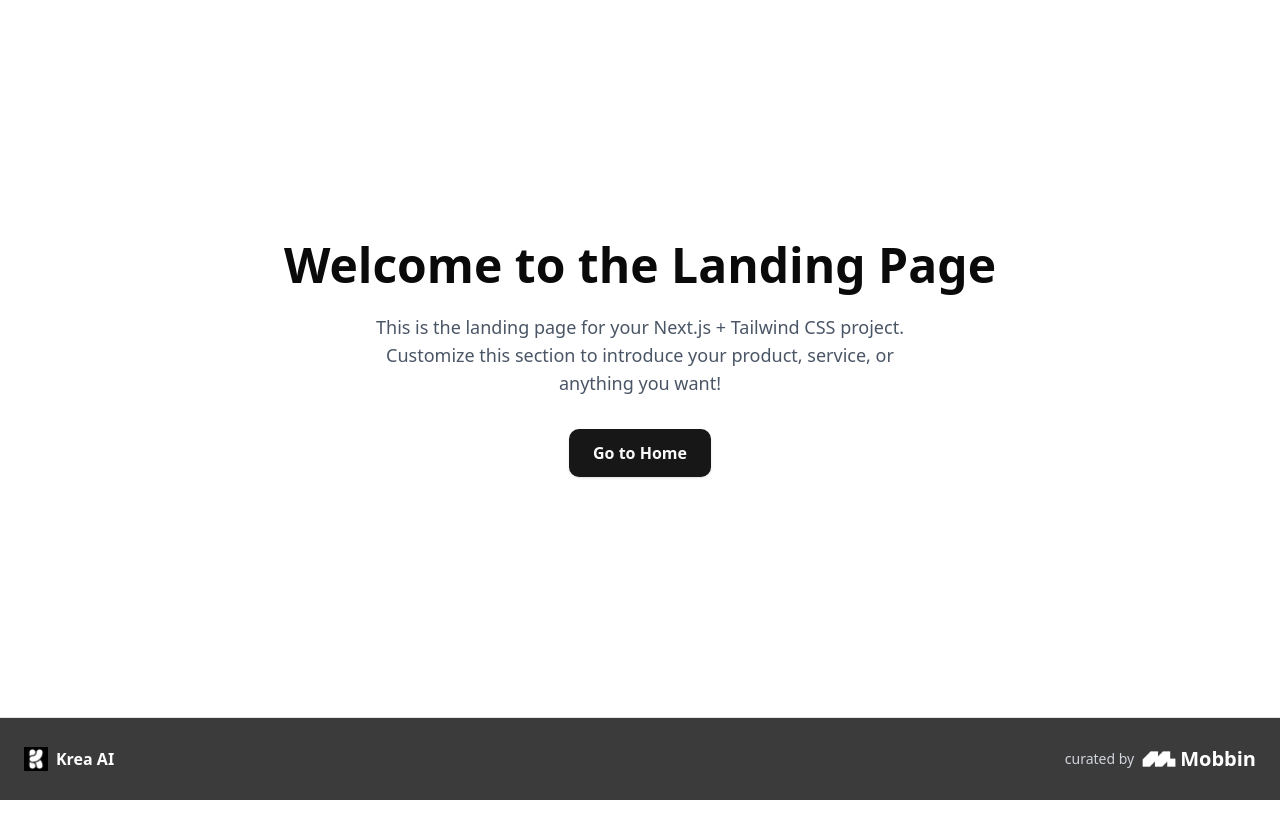
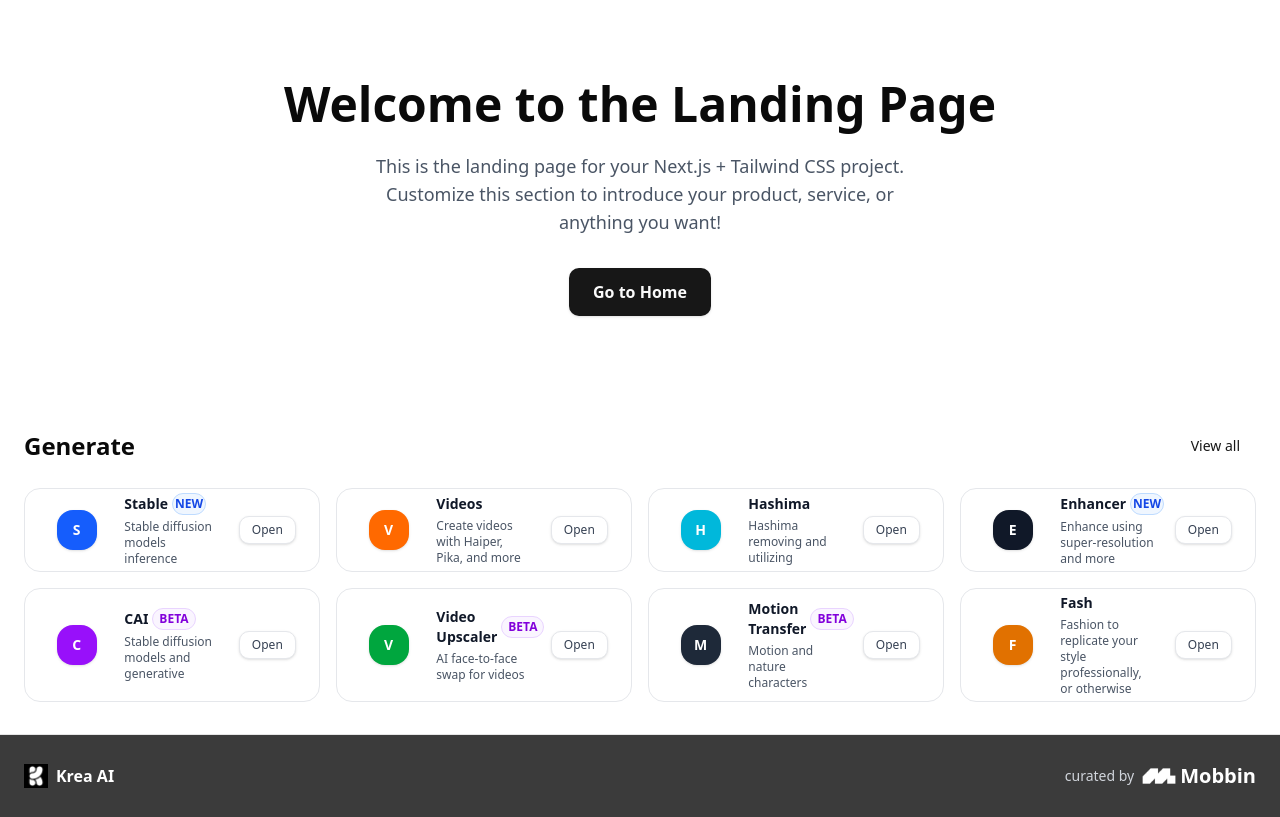
Before and after one commit to solonkonora/frontend-task, a Next.js app: page /landing in a window 1280 px wide. Built offline with nearby package versions, Linux system fonts and the light colour scheme.

Commit message:
add code for the generate section

```diff
--- a/src/app/globals.css
+++ b/src/app/globals.css
@@ -1,7 +1,7 @@
 @import "tailwindcss";
 
 @plugin "tailwindcss-animate";
-@import "tw-animate-css";
+/* @import "tw-animate-css"; */
 
 @custom-variant dark (&:is(.dark *));
 
--- a/src/app/landing/page.tsx
+++ b/src/app/landing/page.tsx
@@ -1,7 +1,6 @@
-
-
 import Link from "next/link";
 import Footer from "../../components/footer";
+import GenerateSection from "@/components/generate";
 
 export default function LandingPage() {
   return (
@@ -18,6 +17,7 @@
           Go to Home
         </Link>
       </section>
+      <GenerateSection />
       <Footer />
     </main>
   );
--- a/src/components/generate.tsx
+++ b/src/components/generate.tsx
@@ -78,47 +78,49 @@
           </Button>
         </div>
 
-        {/* tools grid */}
-        <div className="grid grid-cols-1 sm:grid-cols-2 lg:grid-cols-4 gap-4">
+        <div className="grid grid-cols-1 sm:grid-cols-2 lg:grid-cols-3 xl:grid-cols-4 gap-4">
           {tools.map((tool, index) => (
             <div
               key={index}
               className="group cursor-pointer"
             >
-              <div className="bg-card-bg border border-border rounded-xl p-4 hover:bg-tool-hover transition-colors duration-200 h-full flex flex-col justify-between">
-                <div className="flex items-start justify-between mb-3">
-                  <div className={`w-10 h-10 rounded-lg ${tool.color} flex items-center justify-center`}>
-                    <span className={`font-semibold text-sm ${tool.textColor || 'text-white'}`}>
+              <div className="bg-white dark:bg-gray-800 border border-gray-200 dark:border-gray-700 rounded-2xl p-1 hover:shadow-md hover:border-gray-300 dark:hover:border-gray-600 transition-all duration-200 h-full">
+                <div className="grid grid-cols-3 gap-0 h-full items-center">
+                  <div className="flex justify-center">
+                    <div className={`w-10 h-10 rounded-2xl ${tool.color} flex items-center justify-center shadow-sm`}>
+                      <span className={`font-bold text-sm ${tool.textColor || 'text-white'}`}>
                         {tool.name.charAt(0)}
                       </span>
                     </div>
-                  <div className="flex space-x-1">
+                  </div>
+
+                  <div className="flex flex-col space-y-1">
+                    <div className="flex items-center gap-1">
+                      <h3 className="font-semibold text-gray-900 dark:text-white text-sm">{tool.name}</h3>
                       {tool.isNew && (
-                      <Badge variant="secondary" className="text-xs bg-blue-100 text-blue-800 dark:bg-blue-900 dark:text-blue-200">
-                        New
+                        <Badge variant="secondary" className="text-xs bg-blue-50 text-blue-700 border-blue-200 px-0.5 py-0.5 rounded-full">
+                          NEW
                         </Badge>
                       )}
                       {tool.isBeta && (
-                      <Badge variant="secondary" className="text-xs bg-purple-100 text-purple-800 dark:bg-purple-900 dark:text-purple-200">
-                        Beta
+                        <Badge variant="secondary" className="text-xs bg-purple-50 text-purple-700 border-purple-200 px-1.5 py-0.5 rounded-full">
+                          BETA
                         </Badge>
                       )}
                     </div>
+                    <p className="text-xs text-gray-600 dark:text-gray-400 leading-4">{tool.description}</p>
                   </div>
 
-                <div className="flex-1">
-                  <h3 className="font-semibold text-text-primary mb-2">{tool.name}</h3>
-                  <p className="text-sm text-text-secondary leading-relaxed">{tool.description}</p>
-                </div>
-
-                <div className="mt-4 pt-3 border-t border-border">
+                  {/* Third Column - Centered Open Button */}
+                  <div className="flex justify-center">
                     <Button
-                    variant="ghost"
+                      variant="outline"
                       size="sm"
-                    className="w-full justify-center text-primary hover:text-primary/80 hover:bg-primary/10"
+                      className="text-gray-700 dark:text-gray-300 border-gray-200 dark:border-gray-600 hover:bg-gray-50 dark:hover:bg-gray-700 rounded-lg h-7 text-xs font-medium px-3"
                     >
                       Open
                     </Button>
+                  </div>
                 </div>
               </div>
             </div>
```
Lines whose indentation alone changed are shown as unchanged.
